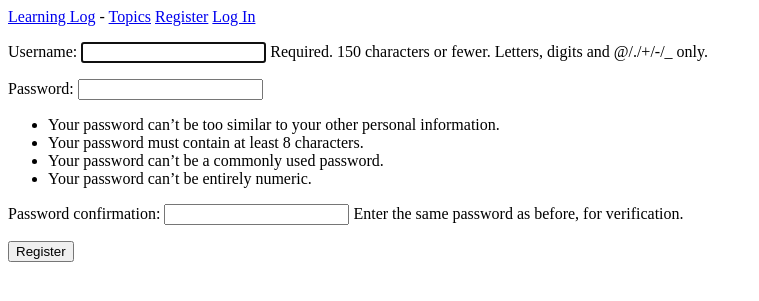
After one commit to erinayo30/learning_log, a Django app: page /accounts/register/ in a window 1280 px wide. The commit adds this page. Shown: the top 301 px of the page, without its empty margins (0-759 px from the left). Run offline with Django 5.2, Linux system fonts and the light colour scheme.

Commit message:
Day 31 creation of user and user login

```diff
--- /dev/null
+++ b/accounts/templates/accounts/register.html
@@ -0,0 +1,10 @@
+{% extends 'learning_logs/base.html' %}
+
+{% block content %}
+
+<form action="{% url 'accounts:register' %}" method="post">
+    {% csrf_token %}
+    {{ form.as_p}}
+    <button name="submit">Register</button>
+</form>
+ {% endblock content %}
--- a/ll_project/accounts/templates/registration/login.html
+++ b/accounts/templates/registration/login.html
@@ -3,8 +3,8 @@
 {% block content %}
 
 {% if form.errors %}
-<p>Your username and password didn't match. Please try again.</p>
-
+    <p>Your username and password didn't match. Please try again.</p>
+{% endif %}
 
 <form action="{% url 'accounts:login' %}" method="post">
     {% csrf_token %}
--- a/accounts/urls.py
+++ b/accounts/urls.py
@@ -1,8 +1,13 @@
 """Defines URL patterns for accounts"""
 from django.urls import path, include
+
+from . import views
+
 
 app_name = 'accounts'
 urlpatterns = [
 #     Include default auth urls
-    path('', include('django.contrib.auth.urls'))
+    path('', include('django.contrib.auth.urls')),
+#     Registration page
+    path('register/', views.register, name='register'),
 ]
--- a/accounts/views.py
+++ b/accounts/views.py
@@ -1,3 +1,23 @@
-from django.shortcuts import render
+from django.shortcuts import render, redirect
+from django.contrib.auth import login
+from django.contrib.auth.forms import UserCreationForm
 
 # Create your views here.
+
+def register(request):
+    """Register a new user in the system"""
+    if request.method != 'POST':
+#         Display Blank registration form
+        form = UserCreationForm()
+    else:
+# process complete form
+        form = UserCreationForm(data=request.POST)
+
+        if form.is_valid():
+            new_user= form.save()
+#             log the user in and then redirect to home page
+            login(request, new_user)
+            return redirect('/')
+#     Display blank or invalid form
+    context = { 'form': form}
+    return render(request, 'accounts/register.html', context)
--- a/learning_logs/templates/learning_logs/base.html
+++ b/learning_logs/templates/learning_logs/base.html
@@ -4,7 +4,16 @@
     {% if user.is_authenticated %}
         Hello, {{user.username}}
     {% else %}
+        <a href="{% url 'accounts:register' %}">Register</a>
         <a href="{% url 'accounts:login' %}">Log In</a>
     {% endif %}
 </p>
 {% block content %}{% endblock content%}
+
+{% if user.is_authenticated %}
+<hr />
+<form action="{% url 'accounts:logout' %}" method="post">
+    {% csrf_token %}
+    <button name="submit">Log out</button>
+</form>
+{% endif %}
--- a/ll_project/settings.py
+++ b/ll_project/settings.py
@@ -45,6 +45,8 @@ INSTALLED_APPS = [
 ]
 # My settings
 LOGIN_REDIRECT_URL = 'learning_logs:index'
+LOGOUT_REDIRECT_URL = 'learning_logs:index'
+
 
 MIDDLEWARE = [
     'django.middleware.security.SecurityMiddleware',
```
Also changed, not shown: db.sqlite3.
